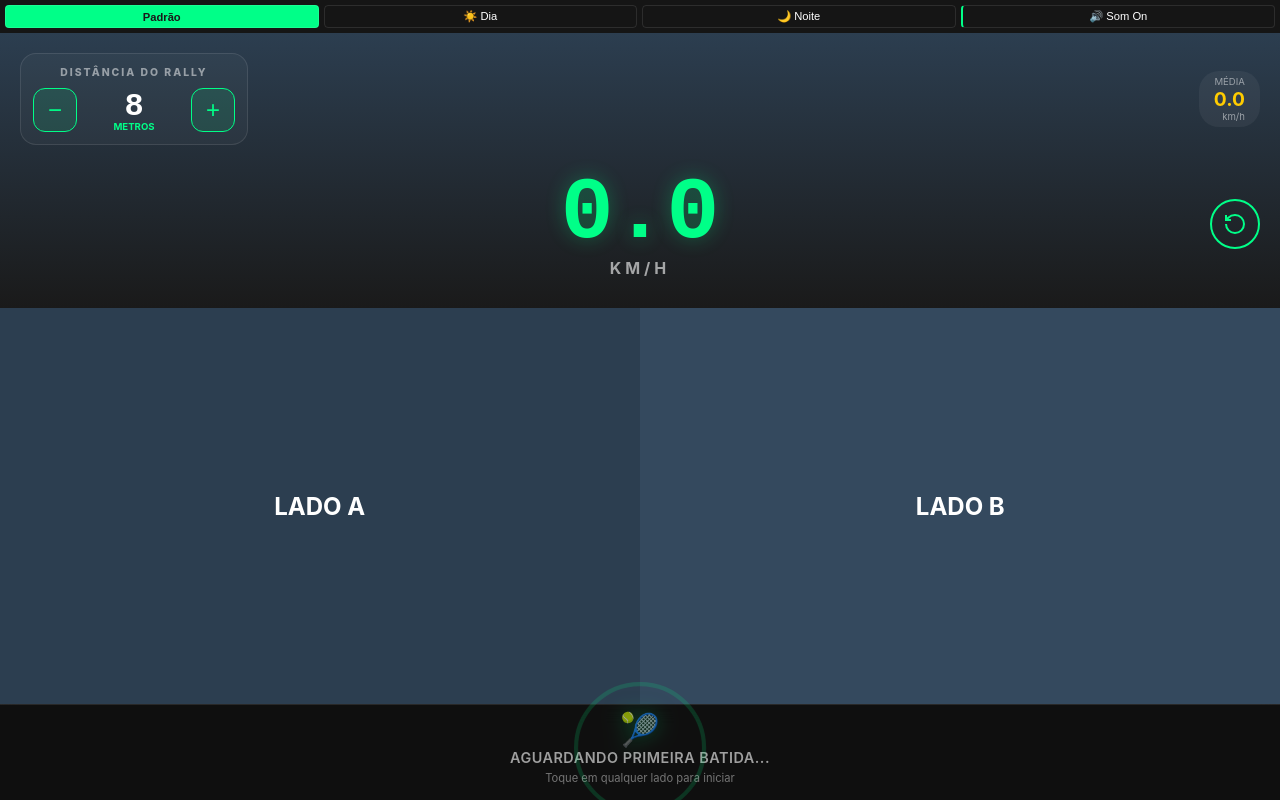
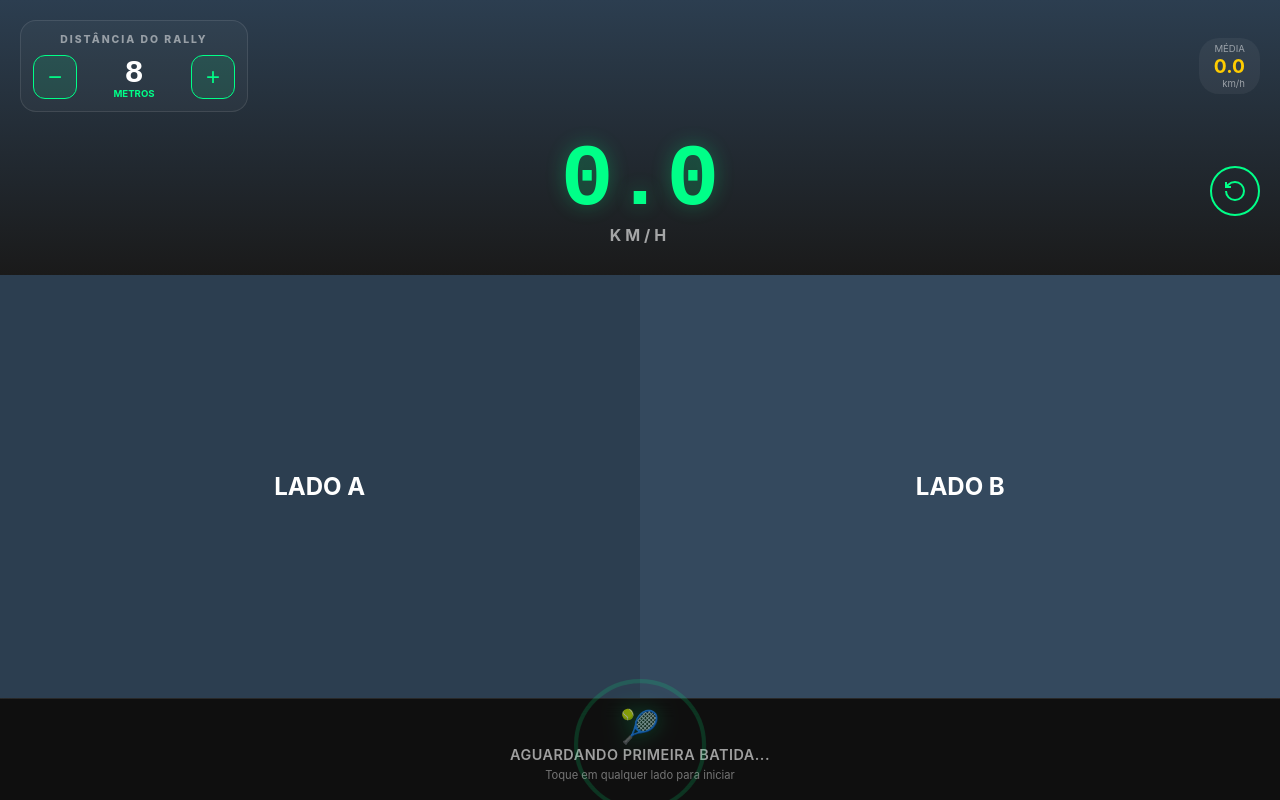
Before and after one commit to dowglasbarros/frescobol-timer, an Angular app: page / in a window 1280 px wide. Built offline with nearby package versions, Linux system fonts and the light colour scheme.

Commit message:
Feature: Removing navbar

```diff
--- a/src/app/frescobol-timer/frescobol-timer.html
+++ b/src/app/frescobol-timer/frescobol-timer.html
@@ -1,5 +1,5 @@
 <div class="container" [attr.data-theme]="theme()">
-  <nav class="theme-switcher">
+  <!-- <nav class="theme-switcher">
     <button (click)="setTheme('default')" [class.active]="theme() === 'default'">Padrão</button>
     <button (click)="setTheme('solar')" [class.active]="theme() === 'solar'">☀️ Dia</button>
     <button (click)="setTheme('night')" [class.active]="theme() === 'night'">🌙 Noite</button>
@@ -7,7 +7,7 @@
     <button class="sound-toggle" (click)="toggleSound()" [class.muted]="!isSoundEnabled()">
       {{ isSoundEnabled() ? '🔊 Som On' : '🔇 Mudo' }}
     </button>
-  </nav>
+  </nav> -->
 
   <header class="dashboard">
     <!-- <div class="actions">
--- a/src/styles.scss
+++ b/src/styles.scss
@@ -1,6 +1,7 @@
 /* You can add global styles to this file, and also import other style files */
 html,
 body {
+  height: 100%;
   margin: 0;
   // Impede scroll acidental e gestos de "pull-to-refresh"
   overscroll-behavior-y: contain;
```
